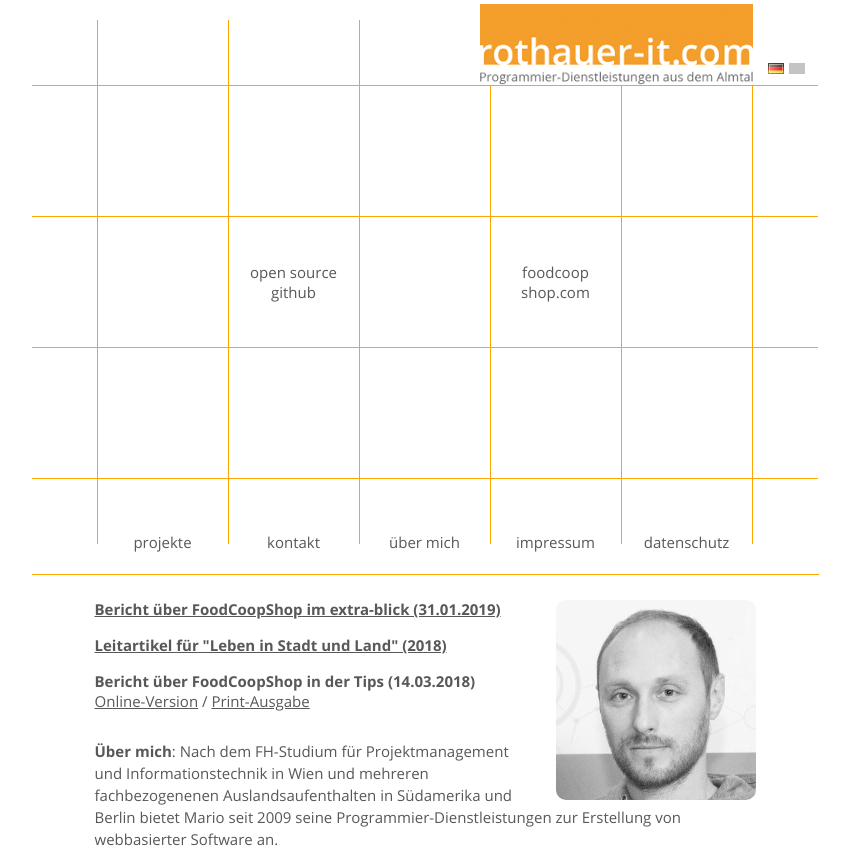
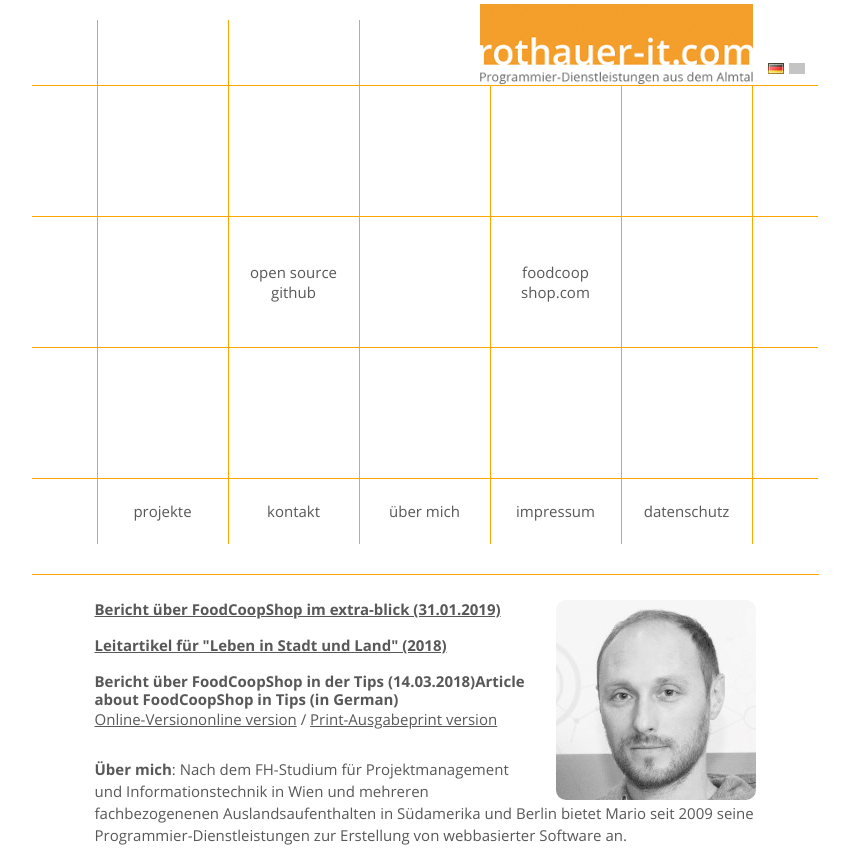
Before and after one commit to mrothauer/company-website, an Angular app: page / in a window 1280 px wide. Shown: the top 848 px of the page, without its empty margins (215-1064 px from the left). Built offline with nearby package versions, Linux system fonts and the light colour scheme; grey boxes are pictures that could not be loaded.

Commit message:
styles apply now

```diff
--- a/src/app/square/square.component.css
+++ b/src/app/square/square.component.css
@@ -1,3 +1,6 @@
-.last-row .heading {
-    margin-top: 22px;
+::ng-deep .last-row .heading {
+    margin-top: 22px ! important;
 }
+::ng-deep span.lang {
+    display: inline ! important;
+}
--- a/src/app/squares/squares.component.ts
+++ b/src/app/squares/squares.component.ts
@@ -63,27 +63,27 @@
     this.squares.push(new Square('div', ['first-column', 'last-row']));
     this.squares.push(new Square('a', ['last-row', 'projects', 'notEmpty', 'hasNoImage'], null,
       `<div class="heading">
-      <span class="lang de" style="display: inline;">projekte</span>
+      <span class="lang de">projekte</span>
     </div>`
     ));
     this.squares.push(new Square('a', ['last-row', 'contact', 'notEmpty', 'hasNoImage'], null,
       `<div class="heading">
-      <span class="lang de" style="display: inline;">kontakt</span>
+      <span class="lang de">kontakt</span>
     </div>`
     ));
     this.squares.push(new Square('a', ['last-row', 'about', 'notEmpty', 'hasNoImage'], null,
       `<div class="heading">
-      <span class="lang de" style="display: inline;">über mich</span>
+      <span class="lang de">über mich</span>
     </div>`
     ));
     this.squares.push(new Square('a', ['last-row', 'imprint', 'notEmpty', 'hasNoImage'], null,
       `<div class="heading">
-      <span class="lang de" style="display: inline;">impressum</span>
+      <span class="lang de">impressum</span>
     </div>`
     ));
     this.squares.push(new Square('a', ['last-row', 'privacy', 'notEmpty', 'hasNoImage'], null,
       `<div class="heading">
-      <span class="lang de" style="display: inline;">datenschutz</span>
+      <span class="lang de">datenschutz</span>
     </div>`
     ));
     this.squares.push(new Square('div', ['last-column', 'last-row']));
```
